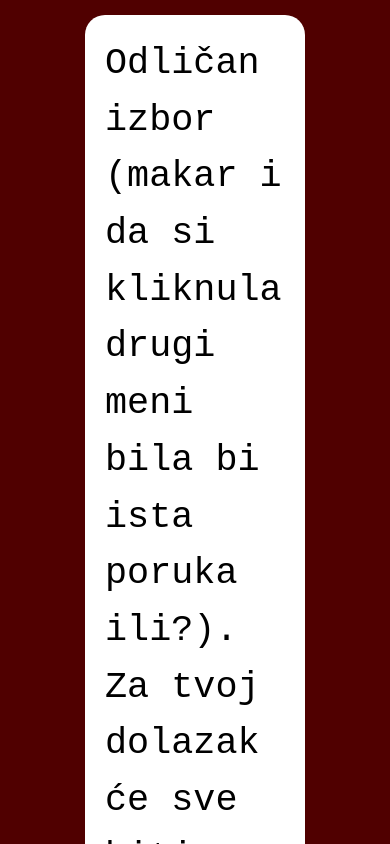
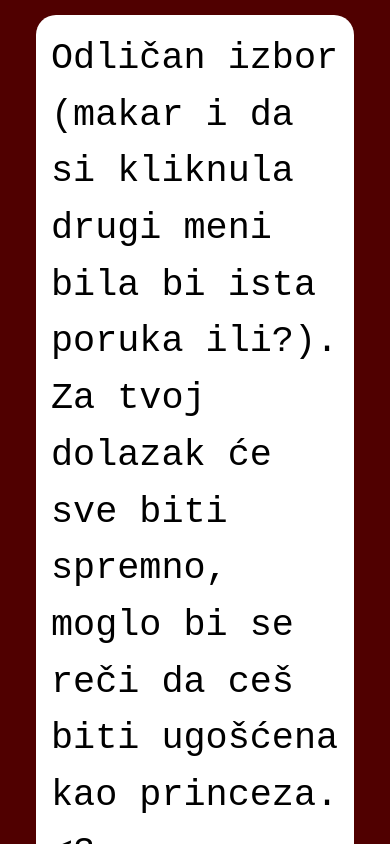
Before and after one commit to zacnoa/Invite-To-Dinner, a plain HTML site: page menu-selected.html in a window 390 px wide. Shown: the top 844 px of the page. Drawn offline with nearby package versions, Linux system fonts and the light colour scheme.

Commit message:
fixed menu-sent display

```diff
--- a/style/style.css
+++ b/style/style.css
@@ -99,4 +99,9 @@ main{
         padding:10px;
         margin:0 auto;
     }
+    .mail-sent{
+        width:80%;
+        padding:15px;
+        margin:0 auto;
+    }
 }
```
